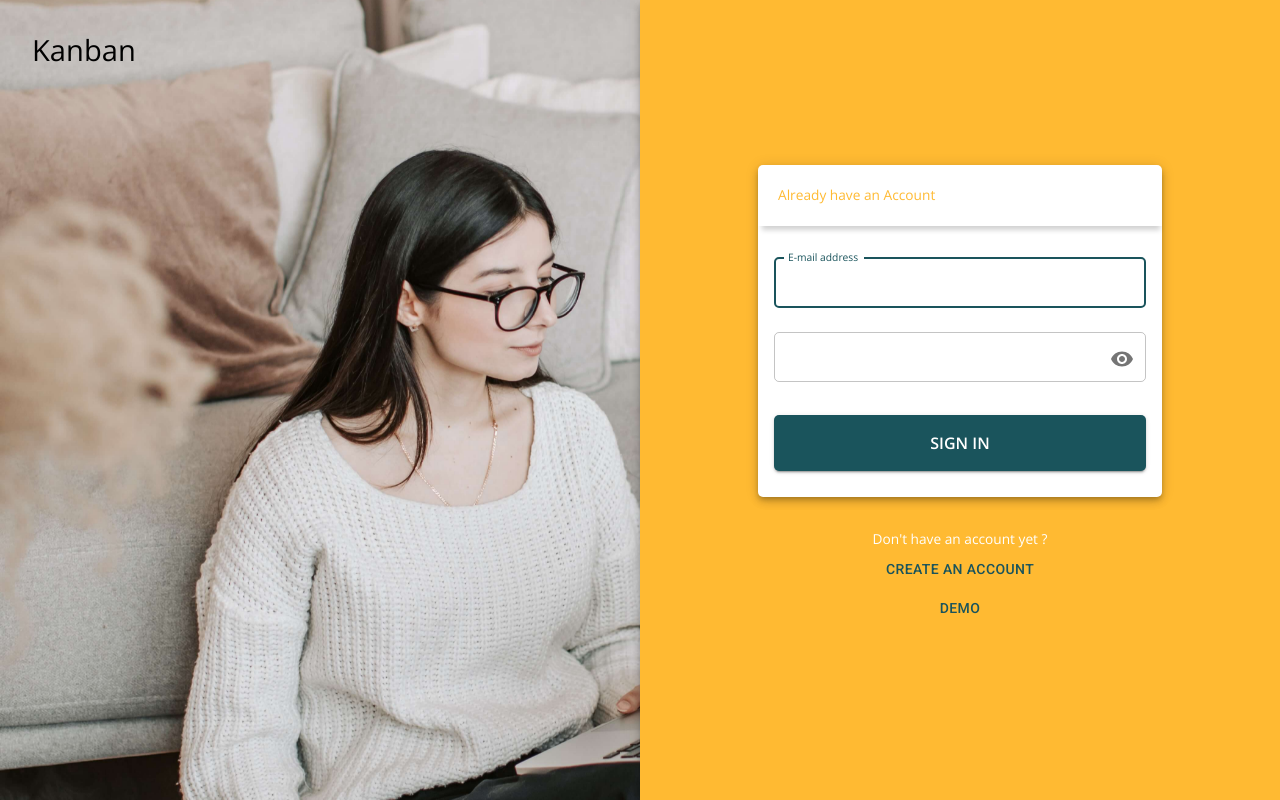
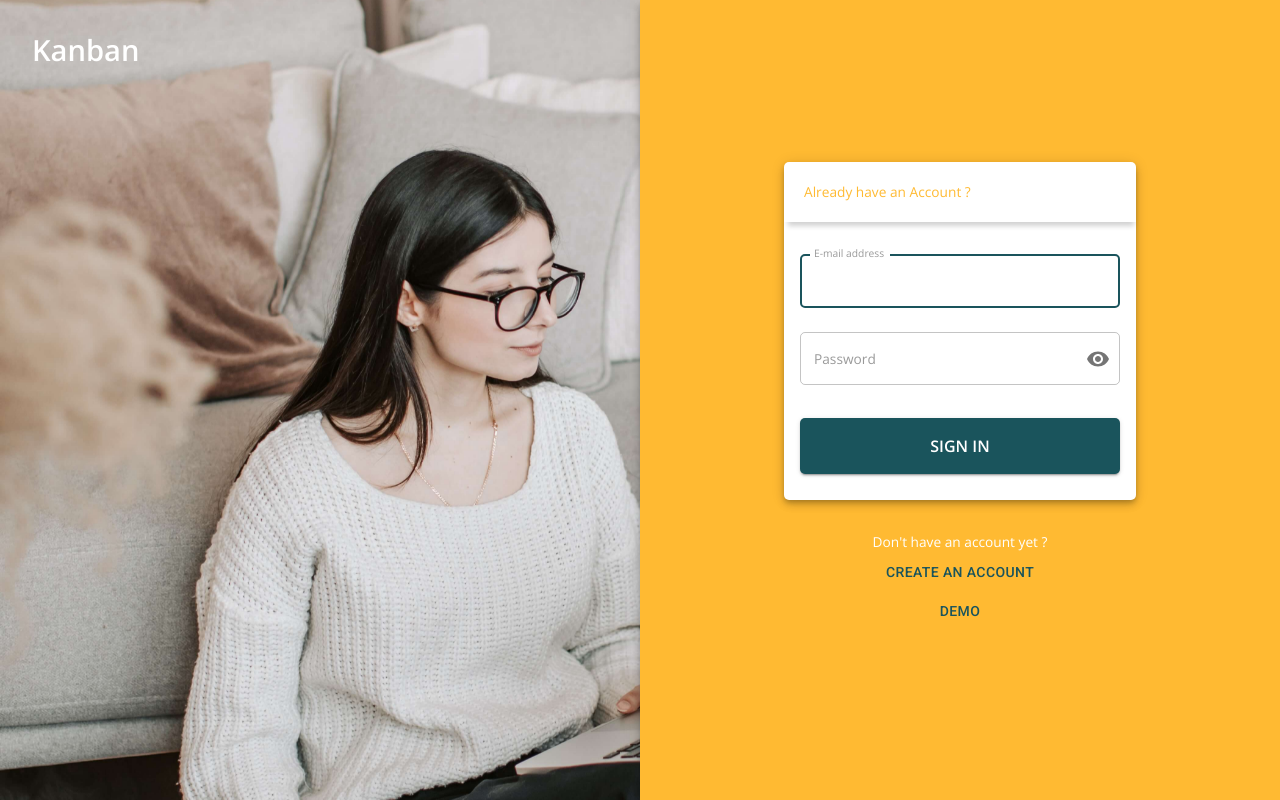
Before and after one commit to uche-okoroafor/Kanban, a React (Create React App) app in the folder client/: page /login in a window 1280 px wide. Built offline with nearby package versions, Linux system fonts and the light colour scheme; no server answers.

Commit message:
update on login page

```diff
--- a/client/src/components/AvatarMenu/AvatarMenu.tsx
+++ b/client/src/components/AvatarMenu/AvatarMenu.tsx
@@ -26,7 +26,7 @@ export default function AvatarMenu({ onClickProfile, onClickLogOut, ...rest }: A
     <>
       <Menu {...rest}>
         <MenuItem onClick={onClickProfile}>
-          <ListItem onClick={() => history.push('/profile')}>
+          <ListItem>
             <ListItemIcon>
               <PersonOutlineOutlinedIcon fontSize="small" />
             </ListItemIcon>
--- a/client/src/components/Navbar/Navbar.tsx
+++ b/client/src/components/Navbar/Navbar.tsx
@@ -8,12 +8,13 @@ import CreateBoardButton from '../Button/CreateBoardButton';
 import AvatarButton from '../AvatarButton/AvatarButton';
 import AvatarMenu from '../AvatarMenu/AvatarMenu';
 import { useAuth } from '../../context/useAuthContext';
+import { useHistory } from 'react-router-dom';
 
 export default function Navbar(): JSX.Element {
   const { logout } = useAuth();
   const classses = useStyles();
   const [anchorEl, setAnchorEl] = React.useState<null | HTMLElement>(null);
-
+  const history = useHistory();
   const handleClick = (event: React.MouseEvent<HTMLButtonElement>) => {
     setAnchorEl(event.currentTarget);
   };
@@ -40,6 +41,8 @@ export default function Navbar(): JSX.Element {
             onClose={handleClose}
             onClickProfile={() => {
               // handles profile option in the menu
+              history.push('/profile');
+              handleClose();
             }}
             onClickLogOut={logout}
           />
--- a/client/src/pages/Login/Login.tsx
+++ b/client/src/pages/Login/Login.tsx
@@ -60,15 +60,17 @@ export default function Login(): JSX.Element {
       <CssBaseline />
       <Grid item sm={5} md={6} className={classes.backgroundImg}>
         <Box p={4}>
-          <Typography variant="h4">Kanban</Typography>
+          <Typography variant="h4" color="primary" style={{ fontWeight: 'bolder', color: 'white' }}>
+            Kanban
+          </Typography>
           {/* <img src={KanbanLogo} alt="logo" /> */}
         </Box>
       </Grid>
       <Grid item xs={12} sm={7} md={6} elevation={6} component={Paper} square>
         <Box className={classes.authWrapper}>
-          <Paper style={{ alignSelf: 'center' }} elevation={5}>
+          <Paper style={{ alignSelf: 'center', width: '55%' }} elevation={5}>
             <Box p={2} className={classes.loginHeader}>
-              <Typography style={{ color: '#FFBA32' }}>Already have an Account</Typography>
+              <Typography style={{ color: '#FFBA32' }}>Already have an Account ?</Typography>
             </Box>
 
             <Box width="100%" style={{ position: 'relative' }} p={2} maxWidth={450} alignSelf="center">
--- a/client/src/pages/Login/LoginForm/LoginForm.tsx
+++ b/client/src/pages/Login/LoginForm/LoginForm.tsx
@@ -70,13 +70,10 @@ export default function Login({ handleSubmit, handleDemoLogin }: Props): JSX.Ele
         <form onSubmit={handleSubmit} className={classes.form} noValidate>
           <TextField
             id="email"
-            // label={<Typography className={classes.label}>E-mail address</Typography>}
-            label={'E-mail address'}
+            label={<span className={classes.label}>E-mail address</span>}
             fullWidth
             margin="normal"
-            // InputLabelProps={{
-            //   shrink: true,
-            // }}
+            size="medium"
             InputProps={{
               classes: { input: classes.inputs },
             }}
@@ -89,14 +86,13 @@ export default function Login({ handleSubmit, handleDemoLogin }: Props): JSX.Ele
             variant="outlined"
             onChange={handleChange}
           />
+
           <TextField
             id="password"
-            label={'Password'}
+            size="medium"
+            label={<span className={classes.label}>Password</span>}
             fullWidth
             margin="normal"
-            // InputLabelProps={{
-            //   shrink: true,
-            // }}
             InputProps={{
               classes: { input: classes.inputs },
             }}
--- a/client/src/pages/Login/LoginForm/useStyles.ts
+++ b/client/src/pages/Login/LoginForm/useStyles.ts
@@ -5,14 +5,12 @@ const useStyles = makeStyles((theme) => ({
     width: '100%', // Fix IE 11 issue.
   },
   label: {
-    fontSize: 19,
+    // fontSize: 19,
     color: 'rgb(0,0,0,0.4)',
-    paddingLeft: '5px',
+    // paddingLeft: '5px',
   },
   inputs: {
-    marginTop: '.5rem',
-    height: '2rem',
-    padding: '5px',
+    // padding: '5px',
   },
   forgot: {
     paddingRight: 10,
--- a/client/src/pages/Profile/Profile.tsx
+++ b/client/src/pages/Profile/Profile.tsx
@@ -1,11 +1,26 @@
-import { Box, Typography } from '@material-ui/core';
+import { Avatar, Box, Paper, Typography } from '@material-ui/core';
 import Board from '../../components/Kanban/Board';
+import { useAuth } from '../../context/useAuthContext';
 
 export default function Profile(): JSX.Element {
+  const { loggedInUser } = useAuth();
+
   return (
-    <Box m={2}>
-      <Typography> this is profile</Typography>
-      {/* <Board /> */}
+    <Box display="flex" justifyContent="center" alignItems="center" style={{ height: '70vh' }} m={2}>
+      <Paper
+        style={{
+          width: '37%',
+          height: '350px',
+          flexDirection: 'column',
+          display: 'flex',
+          // justifyContent: 'center',
+          alignItems: 'center',
+          padding: '20px',
+        }}
+      >
+        <Avatar src="/broken-image.jpg" alt={loggedInUser?.username} />
+        <Typography>{loggedInUser?.username}</Typography>
+      </Paper>
     </Box>
   );
 }
--- a/client/src/pages/SignUp/SignUp.tsx
+++ b/client/src/pages/SignUp/SignUp.tsx
@@ -66,7 +66,9 @@ export default function Register(): JSX.Element {
       <Grid item sm={5} md={6} className={classes.backgroundImg}>
         {' '}
         <Box p={4}>
-          <Typography variant="h4">Kanban</Typography>
+          <Typography variant="h4" color="primary" style={{ fontWeight: 'bolder', color: 'white' }}>
+            Kanban
+          </Typography>{' '}
           {/* <img src={KanbanLogo} alt="logo" /> */}
         </Box>
       </Grid>
@@ -74,7 +76,7 @@ export default function Register(): JSX.Element {
       <Grid item xs={12} sm={8} md={6} elevation={6} component={Paper} square>
         <Box className={classes.authWrapper}>
           {' '}
-          <Paper style={{ alignSelf: 'center' }} elevation={5}>
+          <Paper style={{ alignSelf: 'center', width: '55%' }} elevation={5}>
             <Box p={2} className={classes.loginHeader}>
               <Typography style={{ color: '#FFBA32' }}> Don&apos;t have an account yet ?</Typography>
             </Box>
@@ -84,7 +86,7 @@ export default function Register(): JSX.Element {
             <Box p={1} alignSelf="center" />
           </Paper>
           <Box display={'flex'} flexDirection="column" m={4} alignItems={'center'} justifyContent="center">
-            <Typography color="textSecondary">Already have an Account </Typography>
+            <Typography color="textSecondary">Already have an Account ?</Typography>
             <Button style={{ color: '#1A545C', margin: '2px' }} onClick={() => history.push('/login')}>
               Login
             </Button>
--- a/client/src/pages/SignUp/SignUpForm/SignUpForm.tsx
+++ b/client/src/pages/SignUp/SignUpForm/SignUpForm.tsx
@@ -53,15 +53,14 @@ const SignUpForm = ({ handleSubmit }: Props): JSX.Element => {
         <form onSubmit={handleSubmit} className={classes.form} noValidate>
           <TextField
             id="username"
-            label={<Typography className={classes.label}>Username</Typography>}
+            label={<span className={classes.label}>Username</span>}
             fullWidth
             margin="normal"
-            InputLabelProps={{
-              shrink: true,
-            }}
             InputProps={{
               classes: { input: classes.inputs },
             }}
+            className={classes.textField}
+            size="medium"
             name="username"
             autoComplete="username"
             autoFocus
@@ -73,12 +72,10 @@ const SignUpForm = ({ handleSubmit }: Props): JSX.Element => {
           />
           <TextField
             id="email"
-            label={<Typography className={classes.label}>E-mail address</Typography>}
+            size="medium"
+            label={<span className={classes.label}>E-mail address</span>}
             fullWidth
             margin="normal"
-            InputLabelProps={{
-              shrink: true,
-            }}
             InputProps={{
               classes: { input: classes.inputs },
             }}
@@ -92,12 +89,10 @@ const SignUpForm = ({ handleSubmit }: Props): JSX.Element => {
           />
           <TextField
             id="password"
-            label={<Typography className={classes.label}>Password</Typography>}
+            label={<span className={classes.label}>Password</span>}
             fullWidth
+            size="medium"
             margin="normal"
-            InputLabelProps={{
-              shrink: true,
-            }}
             InputProps={{
               classes: { input: classes.inputs },
             }}
--- a/client/src/pages/SignUp/SignUpForm/useStyles.ts
+++ b/client/src/pages/SignUp/SignUpForm/useStyles.ts
@@ -5,14 +5,19 @@ const useStyles = makeStyles((theme) => ({
     width: '100%', // Fix IE 11 issue.
   },
   label: {
-    fontSize: 19,
+    // fontSize: 10,
     color: 'rgb(0,0,0,0.4)',
-    paddingLeft: '5px',
+    // paddingLeft: '5px',
   },
   inputs: {
-    marginTop: '.8rem',
-    height: '2rem',
-    padding: '5px',
+    // marginTop: '.8rem',
+    // height: '1.5rem',
+    // padding: '15px',
+  },
+  textField: {
+    '& .MuiFormLabel-root': {
+      // color: 'black',
+    },
   },
   forgot: {
     paddingRight: 10,
```
